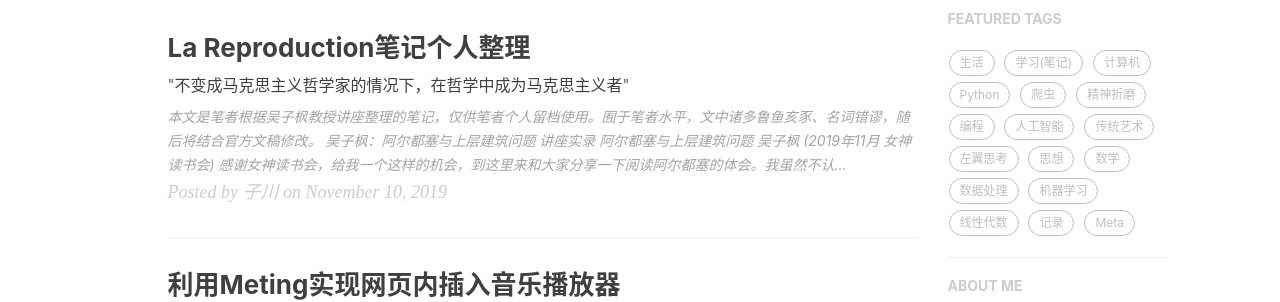
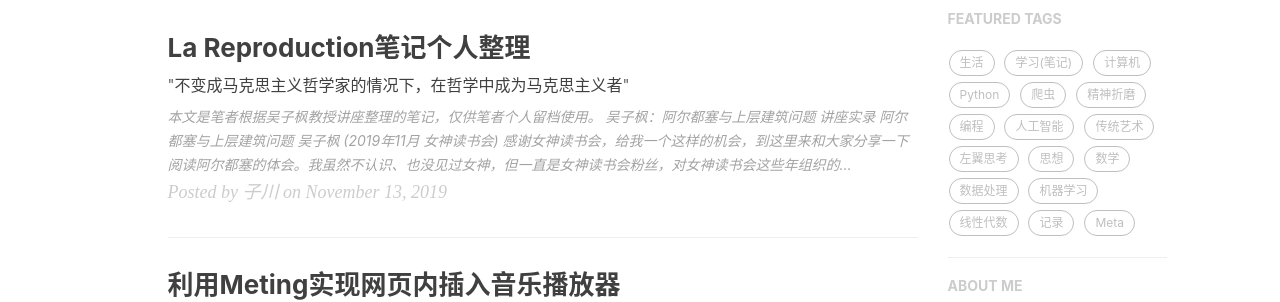
Before and after one commit to YelonhimX/YelonhimX.github.io, a Jekyll site: the page built from index.html, in a window 1280 px wide and 900 px high. Shown: the part 437-739 px from the top of the window. Built offline with Jekyll 4.4.1, drawn with Linux system fonts in a browser that asks for light colours; nearby versions of some CDN libraries; formulas are drawn with MathJax 3; the list of posts is cut into pages by our own code; comment, search, counter and statistics services are not loaded.

Commit message:
2019-11-13 3:04:07英特耐雄纳尔，就一定要实现

```diff
--- a/_posts/2019-11-10-Althusser-reproduction.md
+++ b/_posts/2019-11-10-Althusser-reproduction.md
@@ -2,14 +2,14 @@
 layout:     post
 title:      "La Reproduction笔记个人整理"
 subtitle:   "\"不变成马克思主义哲学家的情况下，在哲学中成为马克思主义者\""
-date:       2019-11-10 22:52:18
+date:       2019-11-13 2:41:19
 author:     "子川"
 header-img: "img/Maystorm.jpg"
 catalog: true
 Meting: true
 mserver: "netease"
 mtype: "song"
-mid: "560183743"
+mid: 18267037"
 murl:
 mautoplay: false
 mtheme: "#CE1126"
@@ -21,7 +21,7 @@ tags:
     - 哲学
     - 学习(笔记)
 ---
-**本文是笔者根据吴子枫教授讲座整理的笔记，仅供笔者个人留档使用。囿于笔者水平，文中诸多鲁鱼亥豕、名词错谬，随后将结合官方文稿修改。**
+**本文是笔者根据吴子枫教授讲座整理的笔记，仅供笔者个人留档使用。**
 
 吴子枫：阿尔都塞与上层建筑问题 | 讲座实录
 
@@ -54,7 +54,7 @@ tags:
 
 这就是阿尔都塞这部著作最初的计划和思路。但可惜的是，这部著作最后只完成了第一卷，所以我们看到  *《论再生产》*只有开头一章提到了“什么是哲学？”后面再也没有提哲学了。实际上在第二卷探讨完了“资本主义社会形态中的阶级斗争”之后，阿尔都塞会再次回到哲学问题，去给哲学下一个科学的定义，并去回答“什么是马克思列宁主义哲学？”的问题。可惜由于病情，也由于五月运动后学生分裂带来的冲击，阿尔都塞没能完成第二卷。
 
-这里令人遗憾的，不是他没有完成对“什么是哲学”“什么是马克思列宁主义哲学”这些问题的回答，而是我们再也看不到他对“资本主义社会形态中的阶级斗争”这个难题的分析了。因为其实对于前面的问题，我们毕竟还有他生前出版的  *《论哲学》*和根据遗稿整理的  *《写给非哲学家的哲学入门》*、 *《在哲学中成为马克思主义者》*等著作可以参考。但关于后面那个难题，他却没有给我们留下什么完整的论述。
+这里令人遗憾的，不是他没有完成对“什么是哲学”、“什么是马克思列宁主义哲学”这些问题的回答，而是我们再也看不到他对“资本主义社会形态中的阶级斗争”这个难题的分析了。因为其实对于前面的问题，我们毕竟还有他生前出版的  *《论哲学》*和根据遗稿整理的  *《写给非哲学家的哲学入门》*、 *《在哲学中成为马克思主义者》*等著作可以参考。但关于后面那个难题，他却没有给我们留下什么完整的论述。
 
 ### 对“马克思主义哲学”的再解读
 
```
